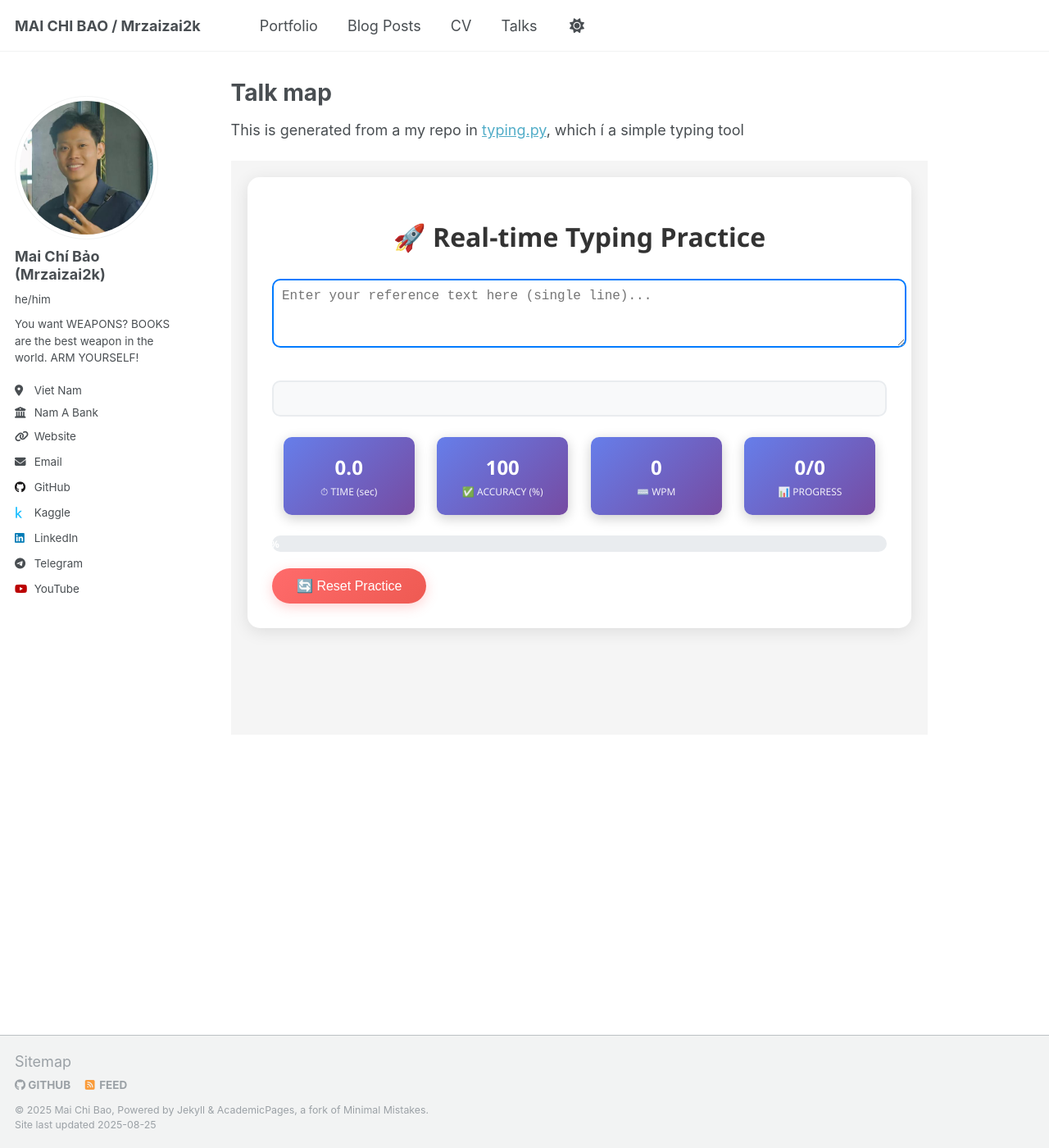
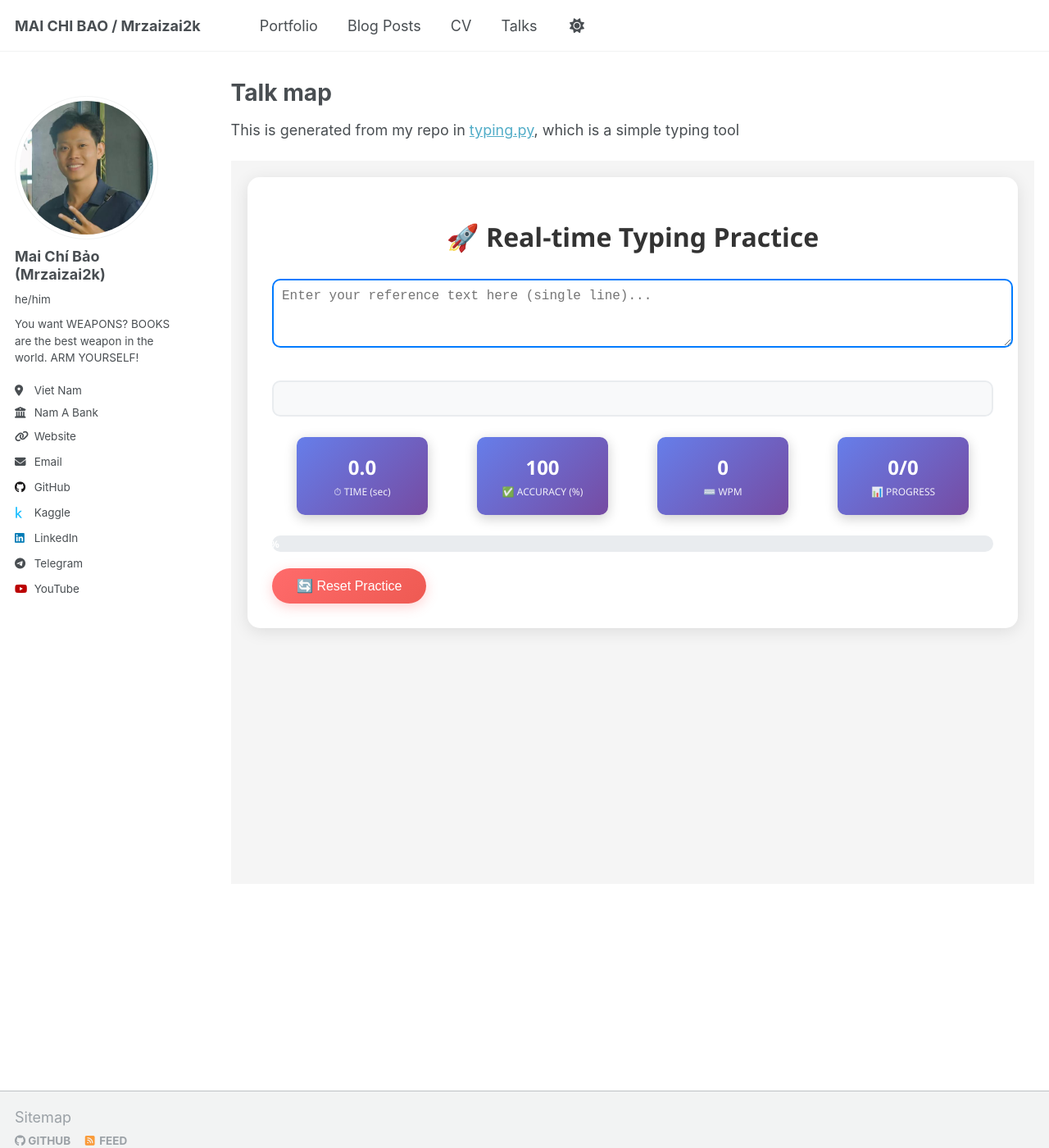
Before and after one commit to mrzaizai2k/mrzaizai2k.github.io, a Jekyll site: the page built from _pages/typing.html, in a window 1280 px wide and 1400 px high. Shown: the whole window at 82% size. Built offline with Jekyll 4.4.1, drawn with Linux system fonts in a browser that asks for light colours.

Commit message:
ADD RESPONSIVE

```diff
--- a/_pages/typing.html
+++ b/_pages/typing.html
@@ -5,5 +5,25 @@ permalink: /typing
 author_profile: true
 ---
 
-<p>This is generated from a my repo in <a href="https://github.com/mrzaizai2k/simple-typing/blob/main/typing.html">typing.py</a>, which í a simple typing tool</p>
-<iframe src="/talkmap/typing.html" height="700" width="850" style="border:none;"></iframe>
+<p>This is generated from my repo in <a href="https://github.com/mrzaizai2k/simple-typing/blob/main/typing.html">typing.py</a>, which is a simple typing tool</p>
+
+<style>
+  .responsive-iframe {
+    position: relative;
+    width: 100%;
+    height: 0;
+    padding-bottom: 90%; /* Adjust this value based on desired aspect ratio (850/700 ≈ 1.214) */
+  }
+  .responsive-iframe iframe {
+    position: absolute;
+    top: 0;
+    left: 0;
+    width: 100%;
+    height: 100%;
+    border: none;
+  }
+</style>
+
+<div class="responsive-iframe">
+  <iframe src="/talkmap/typing.html"></iframe>
+</div>
```
